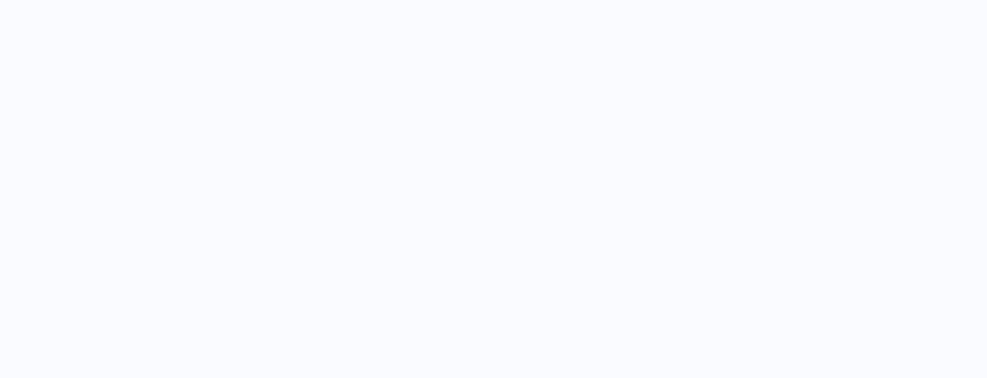
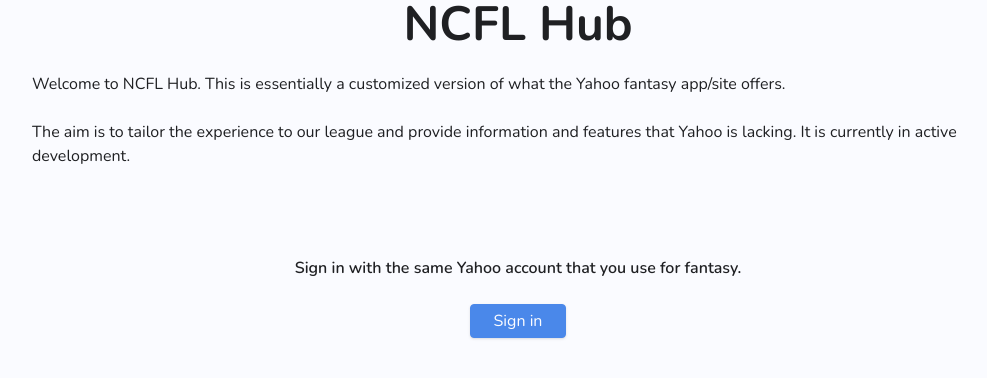
Before and after one commit to jcobert/fantasy-football-central, a Next.js app: page / in a window 1280 px wide. Shown: the top 378 px of the page, without its empty margins (122-1109 px from the left). Built offline with nearby package versions, Linux system fonts and the light colour scheme; no server answers.

Commit message:
Task/add home page and sign in (#2)
* add sign in link

* add dark mode, toast, and middleware

* set up dashboard page redirect

```diff
--- a/next.config.mjs
+++ b/next.config.mjs
@@ -11,7 +11,26 @@
     reactStrictMode: true,
     experimental: { instrumentationHook: true, taint: true },
     images: {
-      remotePatterns: [],
+      remotePatterns: [
+        {
+          protocol: 'https',
+          hostname: '**.yimg.com',
+          port: '',
+          pathname: '/**',
+        },
+        {
+          protocol: 'https',
+          hostname: '**.yahoo.com',
+          port: '',
+          pathname: '/**',
+        },
+        {
+          protocol: 'https',
+          hostname: 'yahoofantasysports-res.cloudinary.com',
+          port: '',
+          pathname: '/**',
+        },
+      ],
       minimumCacheTTL: 31536000,
     },
     rewrites() {
--- a/package.json
+++ b/package.json
@@ -59,10 +59,12 @@
     "next": "^14",
     "next-auth": "^4.24.7",
     "next-compose-plugins": "^2.2.1",
+    "next-themes": "^0.3.0",
     "querystring": "^0.2.1",
     "react": "^18.2.0",
     "react-dom": "^18.2.0",
     "react-hook-form": "^7.50.1",
+    "react-hot-toast": "^2.4.1",
     "react-icons": "^5.0.1",
     "react-select": "^5.8.0",
     "tailwind-merge": "^2.1.0",
--- /dev/null
+++ b/src/app/(home)/page.tsx
@@ -0,0 +1,43 @@
+import { Metadata } from 'next'
+import { FC } from 'react'
+
+import { authRedirect } from '@/utils/auth/helpers'
+
+import AuthLink from '@/components/common/auth-link'
+import PageLayout from '@/components/layout/page-layout'
+
+import { buildPageTitle } from '@/configuration/seo'
+
+export const metadata: Metadata = {
+  title: buildPageTitle('Home'),
+}
+
+const Page: FC = async () => {
+  await authRedirect({ authorized: true, url: '/dashboard' })
+
+  return (
+    <PageLayout>
+      <div className='flex flex-col items-center gap-6 sm:px-16 pb-4'>
+        <h1 className='text-5xl font-bold'>NCFL Hub</h1>
+        <p className='self-start'>
+          Welcome to NCFL Hub. This is essentially a customized version of what
+          the Yahoo fantasy app/site offers.
+        </p>
+        <p className='self-start'>
+          The aim is to tailor the experience to our league and provide
+          information and features that Yahoo is lacking. It is currently in
+          active development.
+        </p>
+
+        <p className='font-semibold mt-16'>
+          Sign in with the same Yahoo account that you use for fantasy.
+        </p>
+        <div className='w-full max-w-[16rem]'>
+          <AuthLink className='mx-auto' />
+        </div>
+      </div>
+    </PageLayout>
+  )
+}
+
+export default Page
--- a/src/app/page.tsx
+++ b/src/app/dashboard/page.tsx
@@ -1,20 +1,24 @@
 import { Metadata } from 'next'
 import { FC } from 'react'
+
+import { authRedirect } from '@/utils/auth/helpers'
 
 import PageLayout from '@/components/layout/page-layout'
 
 import { buildPageTitle } from '@/configuration/seo'
 
 export const metadata: Metadata = {
-  title: buildPageTitle('Home'),
+  title: buildPageTitle('Dashboard'),
 }
 
-const HomePage: FC = () => {
+const Page: FC = async () => {
+  await authRedirect()
+
   return (
-    <PageLayout>
+    <PageLayout heading='Dashboard'>
       <div></div>
     </PageLayout>
   )
 }
 
-export default HomePage
+export default Page
--- a/src/app/layout.tsx
+++ b/src/app/layout.tsx
@@ -1,11 +1,14 @@
 import { Metadata } from 'next'
 import { getServerSession } from 'next-auth'
+import { Nunito } from 'next/font/google'
 import { ReactNode } from 'react'
+import { Toaster } from 'react-hot-toast'
 
 import { authOptions } from '@/utils/auth/config'
 
 import { AuthProvider } from '@/providers/auth-provider'
 import QueryProvider from '@/providers/query-provider'
+import ThemeProvider from '@/providers/theme-provider'
 
 import { siteConfig } from '@/configuration/site'
 import '@/styles/tailwind.css'
@@ -42,6 +45,11 @@
   },
 }
 
+const nunito = Nunito({
+  variable: '--font-nunito',
+  subsets: ['latin'],
+})
+
 export default async function RootLayout({
   children,
 }: {
@@ -50,15 +58,22 @@
   const session = await getServerSession(authOptions)
 
   return (
-    <html lang='en'>
-      <body>
+    <html lang='en' suppressHydrationWarning>
+      <body className={`${nunito.variable} font-nunito`}>
         <AuthProvider session={session}>
           <QueryProvider>
-            <div className='flex flex-col min-h-[100dvh]'>
-              {/** @todo Header here */}
-              <div className='grow'>{children}</div>
-              {/** @todo Footer here */}
-            </div>
+            <ThemeProvider attribute='class' defaultTheme='system' enableSystem>
+              <Toaster
+                position='top-right'
+                toastOptions={{ success: { duration: 4000 } }}
+              />
+              <div className='flex flex-col min-h-[100dvh]'>
+                {/** @todo Header here */}
+                <div className='grow'>{children}</div>
+                {/** @todo Footer here */}
+              </div>
+              <Toaster />
+            </ThemeProvider>
           </QueryProvider>
         </AuthProvider>
       </body>
--- /dev/null
+++ b/src/components/common/auth-link.tsx
@@ -0,0 +1,42 @@
+import { getServerSession } from 'next-auth'
+import Link from 'next/link'
+import { FC } from 'react'
+import { TbLogout2 } from 'react-icons/tb'
+
+import { cn } from '@/utils/style'
+
+type Props = {
+  className?: string
+  type?: 'login' | 'logout' | 'dynamic'
+}
+
+const AuthLink: FC<Props> = async ({ className, type = 'dynamic' }) => {
+  const session = await getServerSession()
+  const isAuthenticated = !!session?.user
+
+  const Login = (
+    <Link href='/api/auth/signin' className={cn('btn sm:w-fit', className)}>
+      <span>Sign in</span>
+    </Link>
+  )
+
+  const Logout = (
+    <Link
+      href='/api/auth/signout'
+      className={cn(
+        'btn-text text-rose-700 hover:text-rose-800 transition sm:w-fit',
+        className,
+      )}
+    >
+      <TbLogout2 />
+      <span>Sign out</span>
+    </Link>
+  )
+
+  if (type === 'login') return !isAuthenticated ? Login : null
+  if (type === 'logout') return isAuthenticated ? Logout : null
+
+  return isAuthenticated ? Logout : Login
+}
+
+export default AuthLink
--- /dev/null
+++ b/src/providers/theme-provider.tsx
@@ -0,0 +1,15 @@
+'use client'
+
+import { ThemeProvider as NextThemesProvider } from 'next-themes'
+import { type ThemeProviderProps } from 'next-themes/dist/types'
+import { FC, ReactNode } from 'react'
+
+type Props = {
+  children: ReactNode
+} & ThemeProviderProps
+
+const ThemeProvider: FC<Props> = ({ children, ...props }) => {
+  return <NextThemesProvider {...props}>{children}</NextThemesProvider>
+}
+
+export default ThemeProvider
--- a/src/utils/auth/helpers.ts
+++ b/src/utils/auth/helpers.ts
@@ -1,6 +1,7 @@
 import { SessionToken, YahooAuthTokenSet } from './types'
 import { getServerSession } from 'next-auth'
 import { getToken } from 'next-auth/jwt'
+import { redirect } from 'next/navigation'
 import { NextRequest } from 'next/server'
 
 export const isAccessTokenExpired = (token: SessionToken) => {
@@ -56,3 +57,15 @@
 
   return newToken?.accessToken || token?.accessToken
 }
+
+export const authRedirect = async (options?: {
+  url?: string
+  authorized?: boolean
+}) => {
+  const session = await getServerSession()
+  const isAuthenticated = !!session?.user
+  const { authorized = false, url = '/' } = options || {}
+  if (!authorized ? !isAuthenticated : isAuthenticated) {
+    redirect(url)
+  }
+}
--- a/tailwind.config.ts
+++ b/tailwind.config.ts
@@ -11,6 +11,7 @@
       fontFamily: {
         body: ['Inter', ...defaultTheme.fontFamily.sans],
         sans: ['Inter', ...defaultTheme.fontFamily.sans],
+        nunito: ['var(--font-nunito)', ...defaultTheme.fontFamily.sans],
       },
       colors: {
         // Brand
```
Also changed, not shown: middleware.ts (+20 -1 lines), 1 other file (tests, documents, lock files or other folders).
